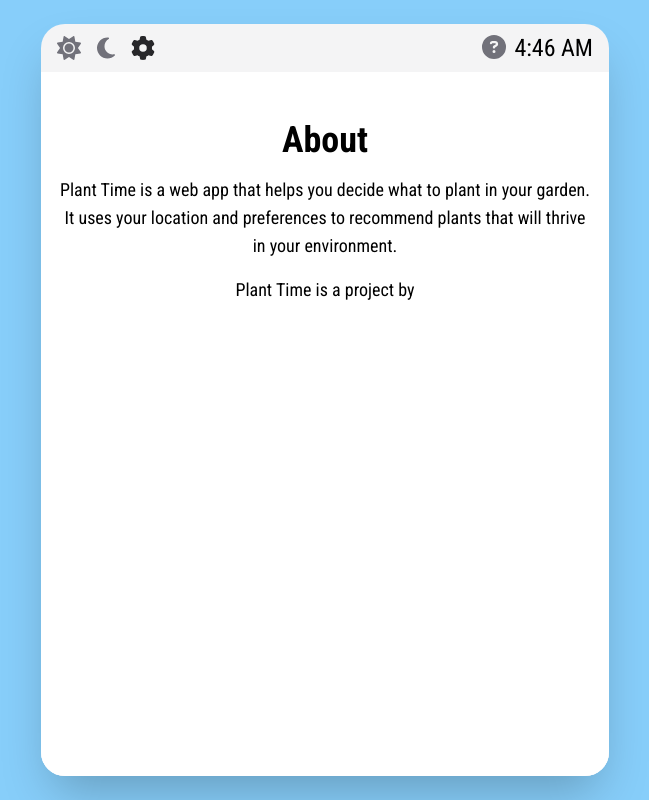
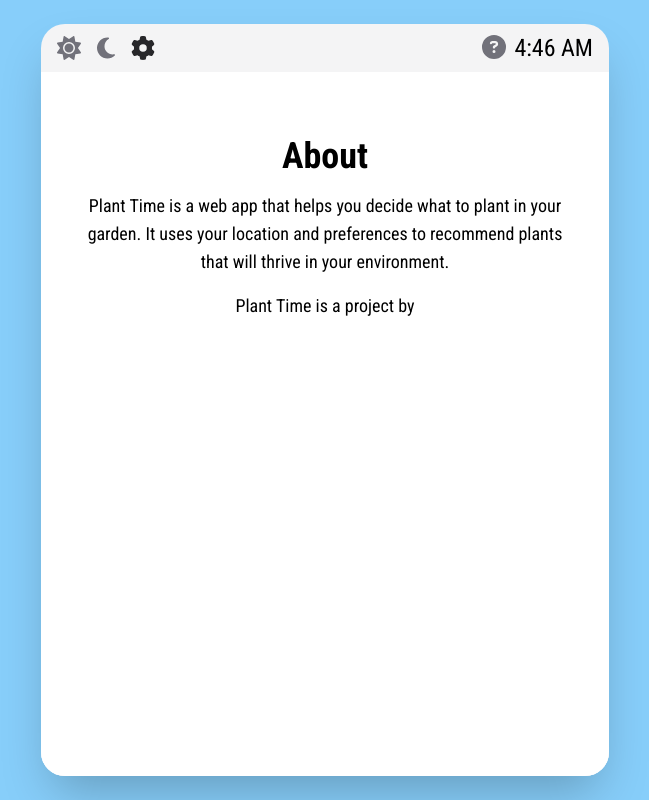
Before and after one commit to jkr-team/plant-time-web, a Next.js app: page / in a window 1280 px wide. Both pictures are taken after a click on the button 809 px from the left and 48 px from the top of the page. Shown: the whole page, without its empty margins (315-964 px from the left). Built offline with nearby package versions, Linux system fonts and the light colour scheme.

Commit message:
padding on about oage

```diff
--- a/src/components/About.tsx
+++ b/src/components/About.tsx
@@ -2,7 +2,7 @@ import React from 'react';
 
 export default function About() {
   return (
-    <div className='flex max-w-xl w-full flex-col items-center justify-center gap-4'>
+    <div className='flex max-w-xl w-full flex-col items-center justify-center gap-4 p-4'>
       <h1 className='text-center text-4xl font-bold'>About</h1>
       <p className='text-center text-lg'>
         Plant Time is a web app that helps you decide what to plant in your garden. It uses your location and
```
